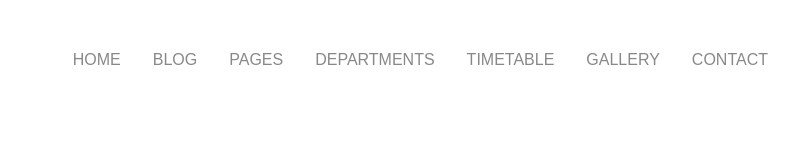
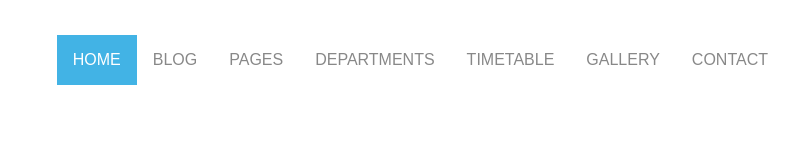
Before and after one commit to icarodpaiva/flexBox, a plain HTML site: page index.html in a window 1280 px wide. Shown: the full height of the page, 351-1150 px from the left. Drawn offline with Linux system fonts and the light colour scheme.

Commit message:
finalizei o header

```diff
--- a/css/style.css
+++ b/css/style.css
@@ -2,7 +2,6 @@
   margin: 0;
   padding: 0;
   font-family: Arial, Helvetica, sans-serif;
-  color: #888888;
 }
 
 :root {
@@ -48,8 +47,11 @@ header .menu ul {
 header .menu a {
   padding: 16px;
   text-decoration: none;
+  color: #888888;
 }
 
-header .menu a:hover {
+header .menu a:hover,
+header .menu .active {
   background-color: #42b3e5;
+  color: white;
 }
--- a/index.html
+++ b/index.html
@@ -15,7 +15,7 @@
         </div>
         <div class="menu">
           <ul class="flex">
-            <a href="">
+            <a href="" class="active">
               <li>Home</li>
             </a>
             <a href="">
```
